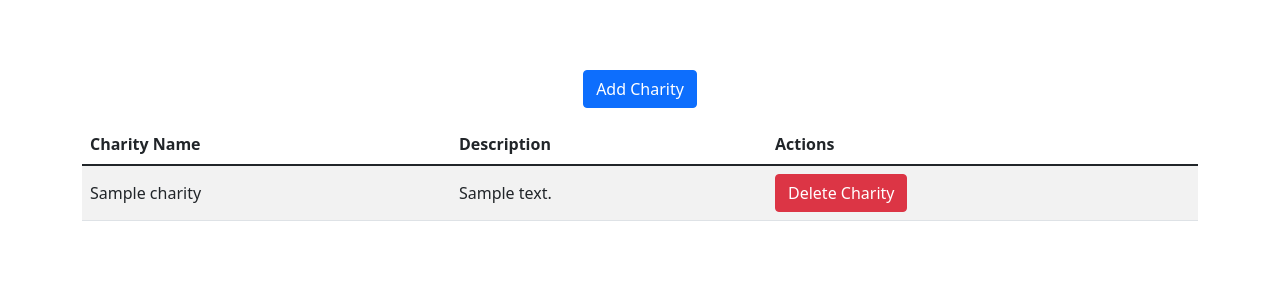
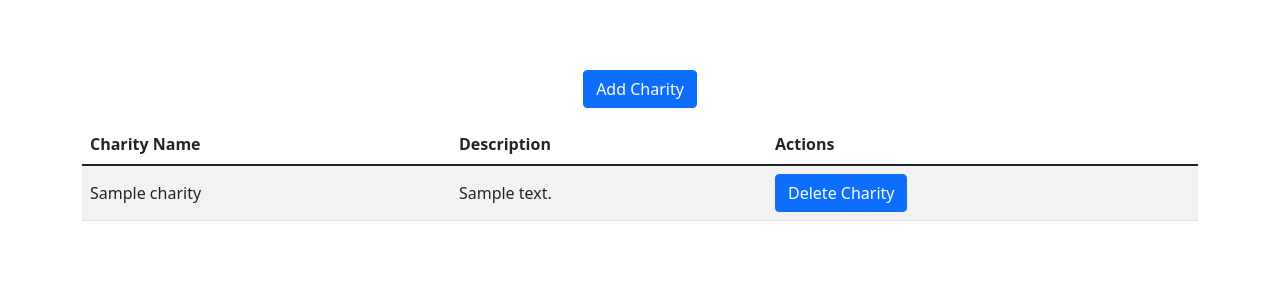
Before and after one commit to rosaregalado/charity-tracker, a Flask app: page /charities in a window 1280 px wide. Shown: the part 180-473 px from the top of the page. Run offline with Flask 2, Linux system fonts and the light colour scheme; a database or web service that is not in the repository returns one stand-in record (values such as "Sample title"); some libraries are stand-ins or nearby versions.

Commit message:
updated charity delete

```diff
--- a/templates/charities_index.html
+++ b/templates/charities_index.html
@@ -21,7 +21,9 @@
         <td>{{ charity.charity_name }}</td>
         <td>{{ charity.charity_description }}</td>
         <td>
-          <a href='/charities/{{charity.charity_name}}/delete' class="btn btn-danger">Delete Charity</a>
+          <form method='POST' action='/charities/{{charity.charity_name}}/delete'>
+            <button class="btn btn-primary" type='submit'>Delete Charity</button>
+          </form>
         </td>
       </tr>
       {% endfor %}
```
